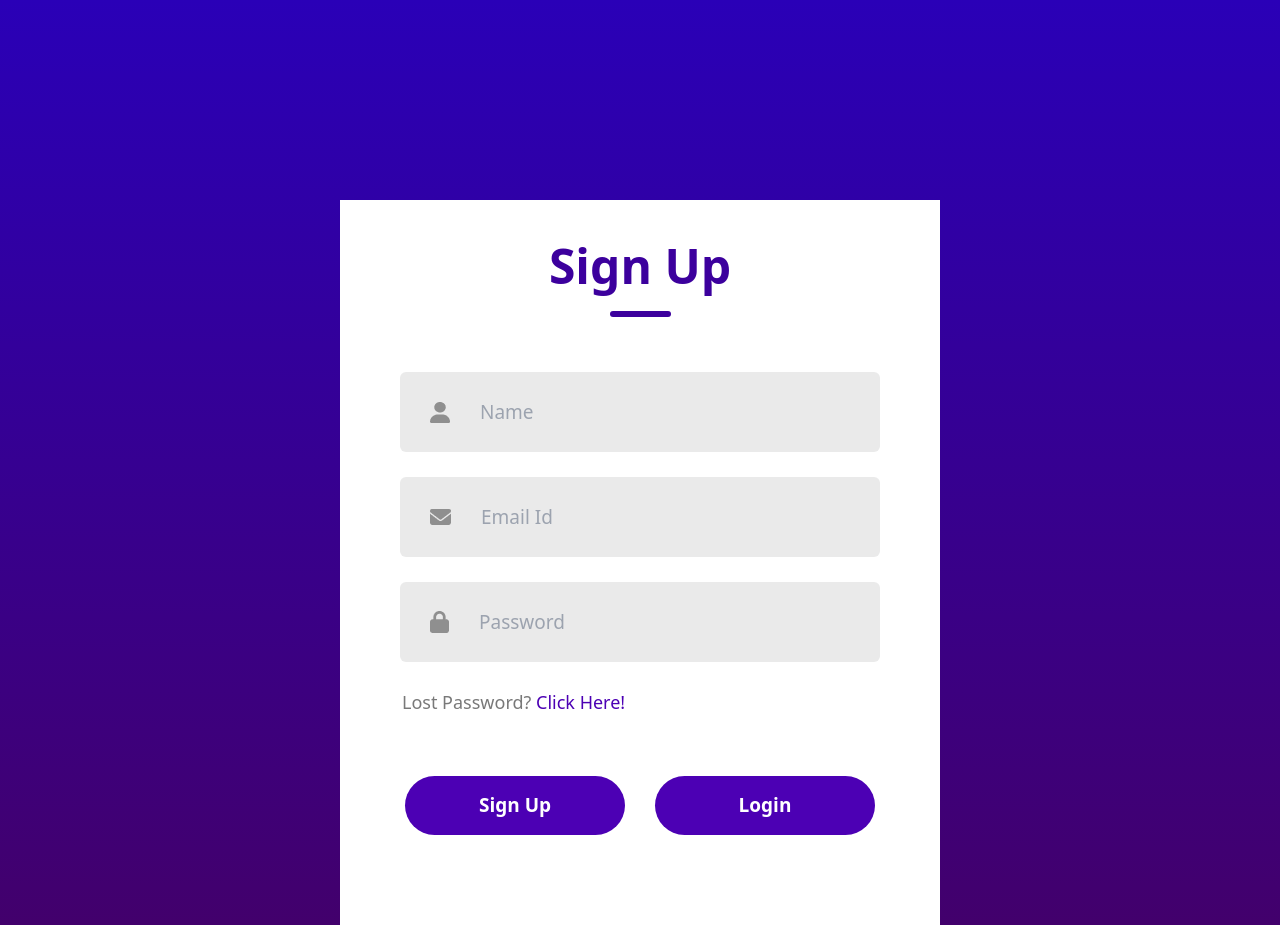
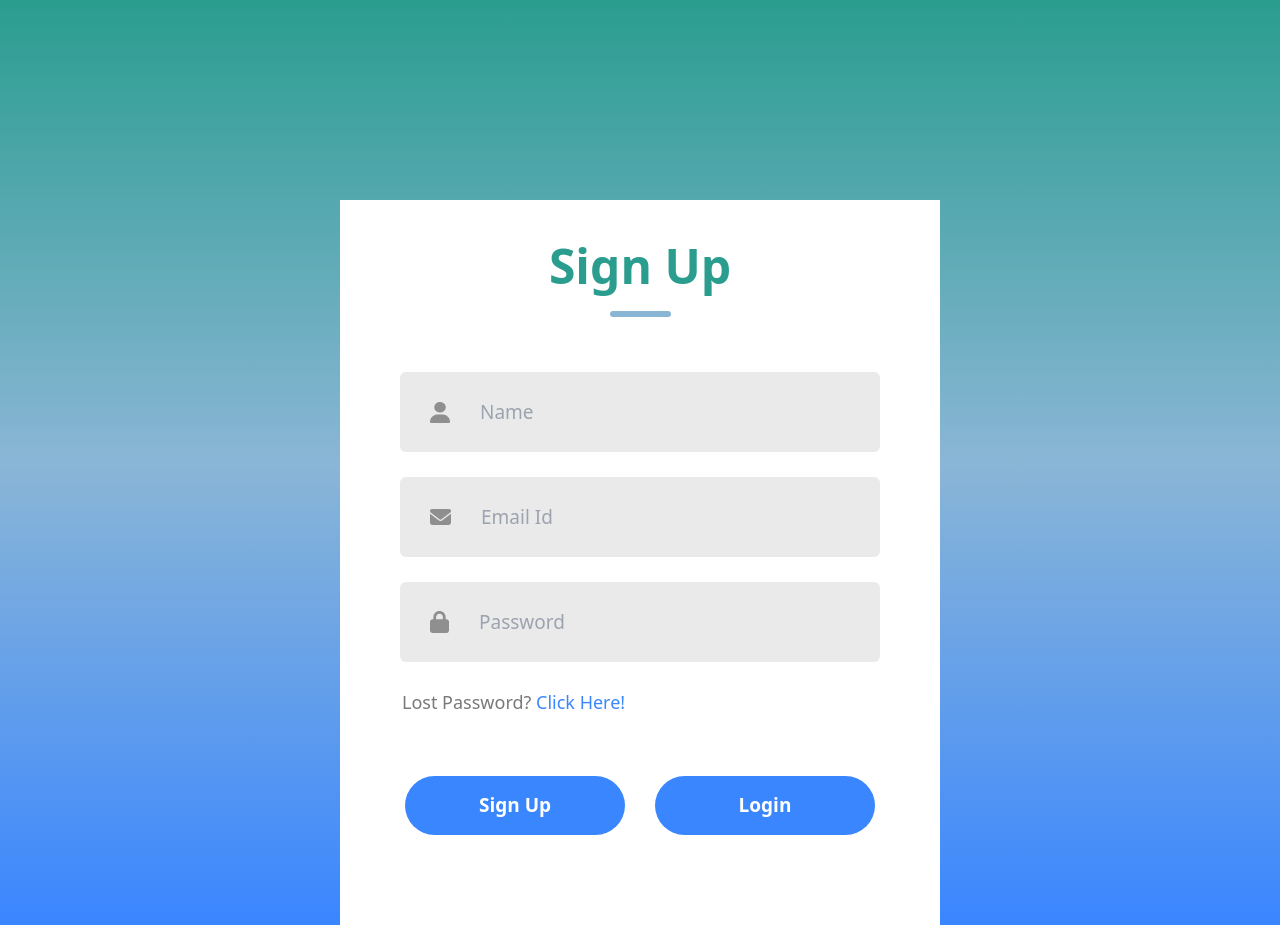
Before and after one commit to skalyan11/RestaurantAPI, a React (Vite) app: page /signin in a window 1280 px wide. Built offline with nearby package versions, Linux system fonts and the light colour scheme; a web font is replaced by a local one.

Commit message:
sign in color changes

```diff
--- a/src/App.jsx
+++ b/src/App.jsx
@@ -4,6 +4,7 @@ import HomePage from './components/HomePage';
 import SignInPage from './components/SignInPage';
 import CreateAccountPage from './components/CreateAccountPage';
 import LoginSignUp from './components/LoginSignUp/LoginSignUp';
+import WelcomePage from './components/WelcomePage';
 
 function App() {
   return (
@@ -11,6 +12,7 @@ function App() {
       <Routes>
         <Route path="/" element={<HomePage />} />
         <Route path="/signin" element={<LoginSignUp />} />
+        <Route path="/welcome" element={<WelcomePage />} />
         <Route path="/create-account" element={<CreateAccountPage />} />
         {/* Add other routes as needed */}
       </Routes>
--- a/src/components/LoginSignUp/LoginSignUp.css
+++ b/src/components/LoginSignUp/LoginSignUp.css
@@ -9,9 +9,9 @@ html, body {
     margin: 0;
     font-family: system-ui, -apple-system, BlinkMacSystemFont, 'Segoe UI', Roboto, Oxygen, Ubuntu, Cantarell, 'Open Sans', 'Helvetica Neue', sans-serif;
     -webkit-font-smoothing: antialiased;
-    -moz-osx-font-smooting: grayscale;
+    -moz-osx-font-smoothing: grayscale;
     min-height: 100vh; /* Ensure it covers full height */
-    background: linear-gradient(#2A00B7, #42006C);
+    background: linear-gradient(to bottom, #2A9D8F, #8AB6D6, #3A86FF); /* Adjusted colors */
     display: flex;
     align-items: center; /* Center content vertically */
     justify-content: center; /* Center content horizontally */
@@ -37,7 +37,7 @@ html, body {
 }
 
 .LStext {
-    color: #3c009d;
+    color: #2A9D8F; /* Lighter green */
     font-size: 48px;
     font-weight: 700;
 }
@@ -45,7 +45,7 @@ html, body {
 .LSunderline {
     width: 61px;
     height: 6px;
-    background: #3c009d;
+    background: #8AB6D6; /* Match the blue-green in the gradient */
     border-radius: 9px;
 }
 
@@ -84,11 +84,11 @@ html, body {
     padding-left: 62px;
     margin-top: 27px;
     color: #797979;
-    font-size:18px;
+    font-size: 18px;
 }
 
 .LSforgot-password span {
-    color: #4c00b4;
+    color: #3A86FF; /* Blue */
     cursor: pointer;
 }
 
@@ -105,7 +105,7 @@ html, body {
     width: 220px;
     height: 59px;
     color: #fff;
-    background: #4c00b4;
+    background: #3A86FF; /* Blue */
     border-radius: 50px;
     font-size: 19px;
     font-weight: 700;
--- a/src/components/LoginSignUp/LoginSignUp.jsx
+++ b/src/components/LoginSignUp/LoginSignUp.jsx
@@ -1,11 +1,18 @@
-import React from 'react'
-import './LoginSignUp.css'
-import user_icon from '../Assets/person.png'
-import email_icon from '../Assets/email.png'
-import password_icon from '../Assets/password.png'
-
+import React from 'react';
+import { useNavigate } from 'react-router-dom';
+import './LoginSignUp.css';
+import user_icon from '../Assets/person.png';
+import email_icon from '../Assets/email.png';
+import password_icon from '../Assets/password.png';
 
 const LoginSignUp = () => {
+  const navigate = useNavigate();
+
+  const handleLogin = () => {
+    // You could add your login logic here before redirecting
+    navigate('/welcome');
+  }
+
   return (
     <div className='loginSignUpWrapper'>
       <div className='LScontainer'>
@@ -15,16 +22,16 @@ const LoginSignUp = () => {
         </div>
         <div className="LSinputs">
           <div className="LSinput">
-            <img src={user_icon} alt=""/>
+            <img src={user_icon} alt="" />
             <input type="text" placeholder="Name" />
           </div>
           <div className="LSinput">
-            <img src={email_icon} alt=""/>
-            <input type="email" placeholder="Email Id"/>
+            <img src={email_icon} alt="" />
+            <input type="email" placeholder="Email Id" />
           </div>
           <div className="LSinput">
-            <img src={password_icon} alt=""/>
-            <input type="password" placeholder="Password"/>
+            <img src={password_icon} alt="" />
+            <input type="password" placeholder="Password" />
           </div>
         </div>
 
@@ -32,8 +39,7 @@ const LoginSignUp = () => {
 
         <div className="LSsubmit-container">
           <div className="LSsubmit">Sign Up</div>
-        <div className="LSsubmit">Login</div>
-
+          <div className="LSsubmit" onClick={handleLogin}>Login</div>
         </div>
 
       </div>
@@ -41,4 +47,4 @@ const LoginSignUp = () => {
   )
 }
 
-export default LoginSignUp
+export default LoginSignUp;
--- /dev/null
+++ b/src/components/WelcomePage.jsx
@@ -0,0 +1,25 @@
+import React from 'react';
+import { useNavigate } from 'react-router-dom';
+
+const WelcomePage = ({ user }) => {
+  const navigate = useNavigate();
+
+  const handleLogout = () => {
+    navigate('/sign-in');
+  };
+
+  if (!user) {
+    navigate('/sign-in');
+  }
+
+  return (
+    <div style={{ textAlign: 'center', marginTop: '20%' }}>
+      <h1>Welcome, {user}!</h1>
+      <button onClick={() => navigate('/sign-in')} style={{ padding: '10px 20px' }}>
+        Logout
+      </button>
+    </div>
+  );
+};
+
+export default WelcomePage;
```
Lines whose indentation alone changed are shown as unchanged.
